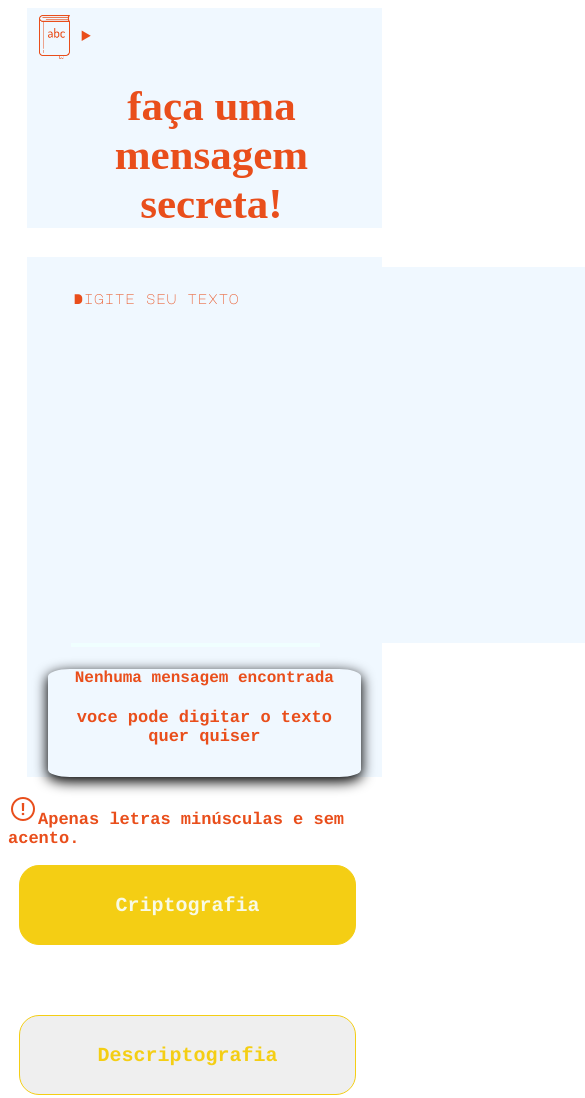
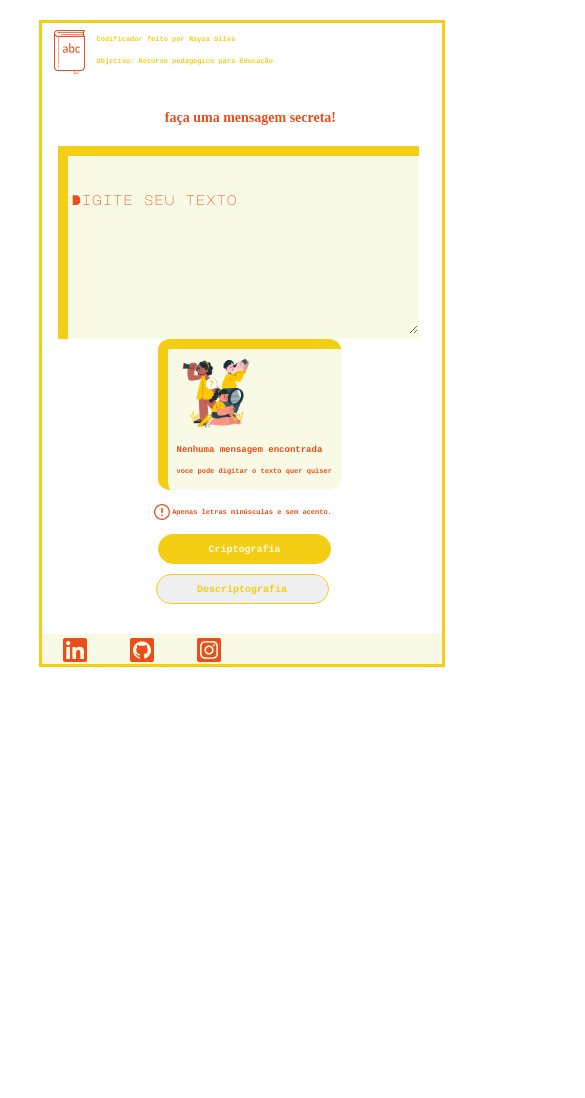
Before and after one commit to Rayza-18/Desafio_codificador_One6, a plain HTML site: page index.html in a window 390 px wide. Shown: the top 1098 px of the page, 585 px wide, since content can reach past the window. After the commit the page ends 844 px from the top, so only its background shows below. Drawn offline with Linux system fonts and the light colour scheme.

Commit message:
Add files via upload
novo

```diff
--- a/index.html
+++ b/index.html
@@ -1,48 +1,44 @@
 <!DOCTYPE html>
-<html lang="pt-br">
+<html lang="pt-BR">
 <head>
     <meta charset="UTF-8">
     <meta name="viewport" content="width=device-width, initial-scale=1.0">
-    <title>Decodificador Rayza</title>
+    <title>Decodificador One</title>
     <link rel="stylesheet" href="style.css">
-
 </head>
 <body>
-    <header class="containe">
-        <div class="cabeca">
-              <img class="logo" src="./img/logo_abc.png" alt=""><details>  <summary> </summary>
-        <p> Codificador feito por Rayza Silva</p>
-        <p> Objetivo: Recurso pedagogico para Educação</p>
+    <header>
+            <div class="header_logo">
+                  <img class="logo" src="./img/logo_abc.png" alt=""></div>
+            <div class="header_paragrafo">
+            <p class="header_paragrafo"> Codificador feito por Rayza Silva</p>
+            <p class="header_paragrafo"> Objetivo: Recurso pedagogico para Educação</p>
             </div>
 
-        </details>
-
+    </header>
+    <main>
         <h1> faça uma mensagem secreta!</h1>
-    </header>
-    <div class="containe">
-        <section class="ladoesquerdo">
-    <div class="ladoesquerdo_superior">
-        <textarea id="textArea" class="texto1" type="text" rows="25" cols="60" >Digite seu texto</textarea>
+        <section class="sessao_um">
+        <div class="ladoEsquerdo">
+            <textarea id="textArea" class="ladoEsquerdo_textoArea" type="text" rows="10" cols="30" >Digite seu texto</textarea>
         </div>
-     <section class="ladodireito">
-        <div id="ladodireito_apaga" class="ladodireito_apaga">
-             <img class="criancas" src="./img/criancas.png" alt="ilustração de crianças procurando">
+        <div class="ladoDireito" id="ladoDireito">
+            <img class="ladoDireito_img_criancas" src="./img/criancas.png" alt="ilustração de crianças procurando">
             <h4>Nenhuma mensagem encontrada</h4>
             <p>voce pode digitar o texto quer quiser</p>
-        </div>
+        </section>
+        <section class="sessao_dois">
+            <P class="sessao_dois_paragrafo"> <img class="exclamacao" src="./img/icons8-exclamação-30.png" alt="icon de exclamação">Apenas letras minúsculas e sem acento.</P>
+            <button type="button" id="button_crip" class="button_crip" onclick="criptografar()"> Criptografia</button>
+            <button type="button" id="button_desc" class="button_desc" onclick="descriptografar()"> Descriptografia</button>
 
         </section>
-</div>
-    <P> <img class="exclamação" src="./img/icons8-exclamação-30.png" alt="icon de exclamação">Apenas letras minúsculas e sem acento.</P>
-<button type="button" id="button_crip" class="button_crip" onclick="criptografar()"> Criptografia</button>
-<button type="button" id="button_desc" class="button_desc" onclick="descriptografar()"> Descriptografia</button>
-</section>
-
-    <script src="js.js"></script>
-</body>
+        <script src="interacao.js"></script>
+    </main>
     <footer>
         <a href="https://www.linkedin.com/in/rayza-simplício-020link"><img src="./img/icons-linkedin-24.png" alt="icon de Linkedin"></a>
         <a href="https://github.com/Rayza-18"><img src="./img/icons-github-24.png" alt="icon de Github"></a>
         <a href="https://www.instagram.com/rayza.carla/"><img src="./img/icons-instagram-24.png" alt="icon de Instagram"></a>
     </footer>
+</body>
 </html>
--- /dev/null
+++ b/interacao.js
@@ -0,0 +1,30 @@
+var textAarea = document.querySelector("#textArea");
+var apaga = document.querySelector("#ladoDireito");
+
+
+function criptografar(){
+  var texto = textArea.value;
+
+var resultadoCripto = texto.replace(/a/g, "ai").replace(/e/g, "enter").replace(/i/g, "imes").replace(/o/g, "ober").replace(/u/g, "ufat");
+console.log(resultadoCripto);
+document.getElementById('ladoDireito').innerHTML = '<textarea readonly id="textArea">' + resultadoCripto +
+  '</textearea>' + '<button class="button_copiar" id="button_copiar" onclick="copiar()">Copia</button>'
+}
+
+function descriptografar(){
+  var texto = textArea.value;
+
+  var resultDescripto = texto.replace(/ai/g, "a").replace(/enter/g, "e").replace(/imes/g, "i").replace(/ober/g, "o").replace(/ufat/g, "u");
+  console.log(resultDescripto);
+document.getElementById('ladoDireito').innerHTML = '<textarea readonly id="textArea">' + resultDescripto +
+  '</textarea>' + '<button class="button_copiar" id="button_copiar" onclick="copiar()">Copiar</button>'
+
+}
+
+function copiar() {
+  var textoCop = document.getElementById('textArea');
+
+  textoCop.select();
+  document.execCommand('copy');
+  alert("Texto copiado.");
+}
--- a/style.css
+++ b/style.css
@@ -7,7 +7,23 @@
     --cor--fundo: #ffffff;
     --cor-hover: #F8FAE5;
 }
-.cabeca{
+body{
+    display: flex;
+    width: min-content;
+    margin: 5% 10%;
+    flex-direction: column;
+    align-items: center;
+    border: 3px solid var(--cor-secundaria);
+}
+main{
+    margin: 5%;
+}
+header{
+display: flex;
+width: 688px;
+
+}
+.header_logo{
     display: flex;
     align-items: center;
     position: relative;
@@ -15,25 +31,31 @@
 .logo{
     width: 55px;
 }
-.containe{
-margin-left: 5%;
+
+.header_paragrafo{
+    color: var(--cor-secundaria);
+    font-size: 7px;
+    display: flex;
+    flex-direction: column;
+    justify-content: center;
 }
 
-details{
-    color: var(--cor-terciaria);
-}
 h1{
     color: var(--cor-terciaria);
     margin-left: 4%;
-   font-size: 43px;
-   margin-top: 5%;
+    font-size: 24px;
+    margin-top: 3%;
 }
-.ladoesquerdo {
-    display: inline;
-    height: 20px;
+main{
+    width: min-content;
 }
 
-.ladoesquerdo_superior {
+.sessao_um{
+    display: flex;
+    justify-content: space-between;
+    align-items: flex-start;
+}
+.ladoEsquerdo{
     border-top: solid 10px #F4CE14;
     border-left: solid 10px #F4CE14;
     background-color: var(--cor-primaria);
@@ -43,8 +65,7 @@ h1{
     margin-top: 10px;
     margin-bottom: 0px;
 }
-
-.texto1 {
+.ladoEsquerdo_textoArea{
     background-color: var(--cor-primaria);
     color: var(--cor-terciaria);
     font-size: 14px;
@@ -52,25 +73,22 @@ h1{
     font-family: 'Major Mono Display', monospace;
     border-color: var(--cor-primaria);
 }
-
-.ladodireito {
+.ladoDireito{
     border-top: solid 10px var(--cor-secundaria);
     border-left: solid 10px var(--cor-secundaria);
     border-radius: 7%;
     background-color: var(--cor-primaria);
     display: inline-block;
-    width: 400px;
-    padding: 0% 4% 4% 4%;
-
+    width: 224px;
+    padding: 0% 2% 2% 2%;
 }
-
-.criancas {
-    width: 80%;
+.ladoDireito_img_criancas{
+    width: 124px;
 }
-
 h4 {
     font-family: 'Cousine', monospace;
     color: var(--cor-terciaria);
+    font-size: 13px;
 }
 #button_copiar{
     margin:  8% 3% 0% 3%;
@@ -78,14 +96,20 @@ h4 {
 p {
     color: var(--cor-terciaria);
     font-family: 'Cousine', monospace;
-   font-size: 17px;
+   font-size: 10px;
 }
-
+.sessao_dois_paragrafo{
+display: flex;
+align-items: center;
+}
+.exclamacao{
+width: 20px;
+}
 button {
     font-family: 'Cousine', monospace;
-    font-size: 20px;
-    height: 80px;
-    width: 350px;
+    font-size: 14px;
+    height: 62px;
+    width: 200px;
     border-radius: 20px;
     margin-bottom: 70px;
     border: solid 1px var(--cor-secundaria);
@@ -108,78 +132,73 @@ button:active {
 .button_desc {
     color: var(--cor-secundaria);
 }
-
 footer {
+    display: flex;
     background-color: var(--cor-primaria);
     text-align: center;
     padding-right: 200px;
     justify-content: center;
+    width: 488px;
 }
 
 a {
-    display: inline-block;
-    margin-left: 200px;
+    display: flex;
+    margin-left: 160px;
     margin-right: 20px;
     padding: 2% 0px 1% 0px
 }
-
-
 @media(max-width: 778px){
-    .containe{
-        background-color: aliceblue;
+    body{
+        width: 400px;
     }
-    .ladoesquerdo_superior{
-        background-color: azure;
-        border: transparent;
-        width: 70%;
+    header{
+        width: 401px;
     }
-    .texto{
-        background-color: white;
-        border: transparent;
+    main{
+        width: 422px;
     }
-    .ladodireito{
-background-color: aliceblue;
-        border: transparent;
-        box-shadow: 0px 4px 13px 1px;
-    display: block;
+    h1{
         text-align: center;
-    width: 80%;
-    margin-top: 5%;
+        font-size: 14px;
     }
-
-    .criancas{
-        display: none;
+    .sessao_um{
+        width: 437px;
+        display: flex;
+    flex-direction: column;
+    align-items: center;
+    }
+    .ladoDireito{
+        width: 156px;
+    }
+    .ladoDireito_img_criancas{
+        width: 80px;
+    }
+    h4{
+        font-size:9px ;
+    }
+    p{
+        font-size:7px ;
+    }
+    .sessao_dois{
+        display: flex;
+    flex-direction: column;
+    align-items: center;
+    margin: 5px;
 
     }
-    bottom{
-        width: 315px;
+  button{
+    width: 173px;
+    height: 30px;
+    font-size: 10px;
+    margin: 5px;
+  }
+  .button_crip{
+    margin-right:0px ;
   }
     footer{
-    text-align:none ;
-    padding-right: 0px;
-    justify-content: none;
-
+        width: 200px;
     }
     a{
-    margin-left: 0px;
+        margin: auto;
     }
 }
-@media (max-width: 425px) {
-    .containe{
-        text-align: -webkit-center;
-    }
-    .ladoesquerdo{
-        background-color: aliceblue;
-    }
-    .texto1{
-        background-color:aliceblue ;
-        border: transparent;
-    }
-    button{
-        justify-content: center;
-        width: 90%;
-        margin-left: 3%;
-
-    }
-
-}
```
Lines whose indentation alone changed are shown as unchanged.
